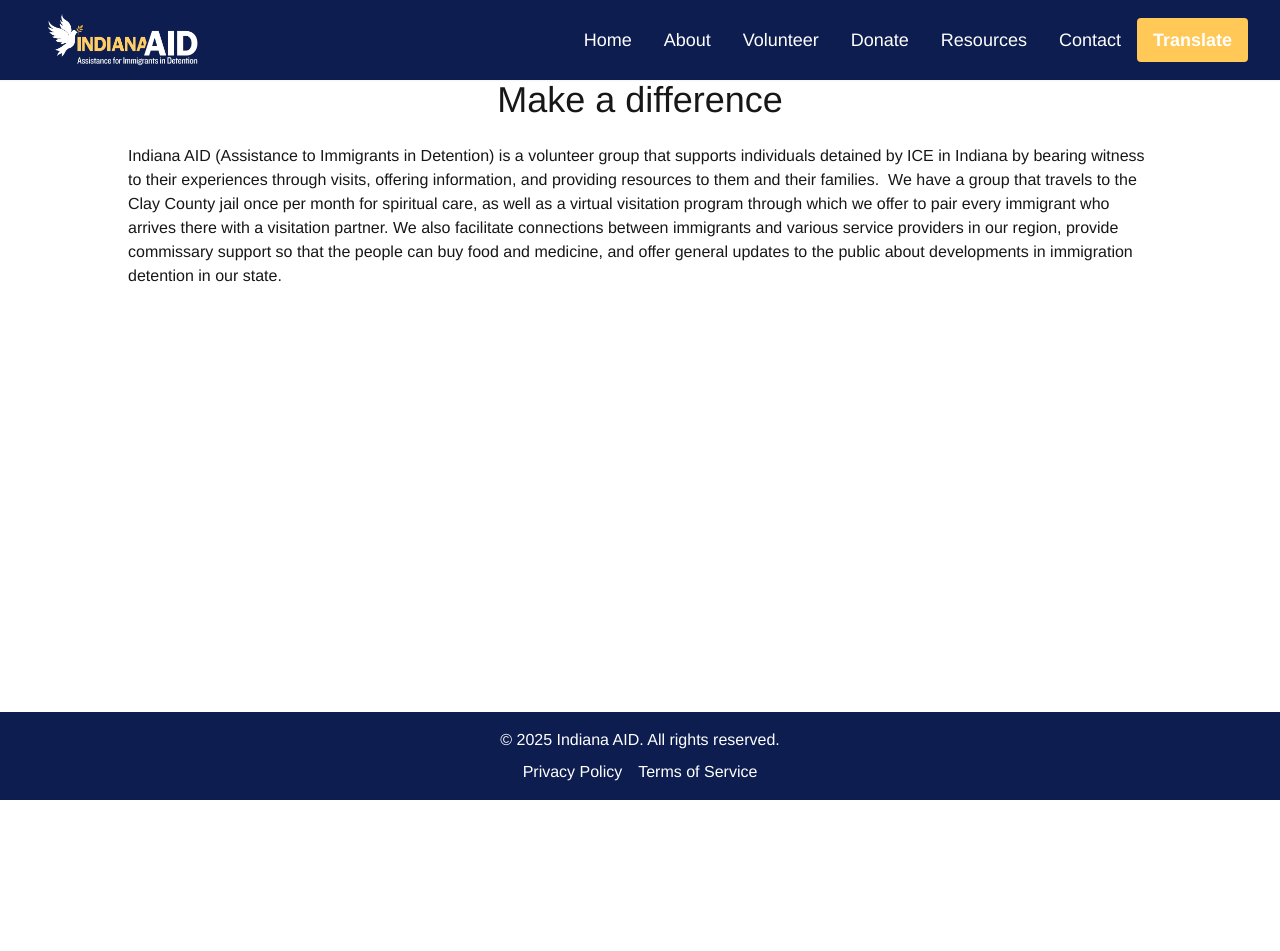
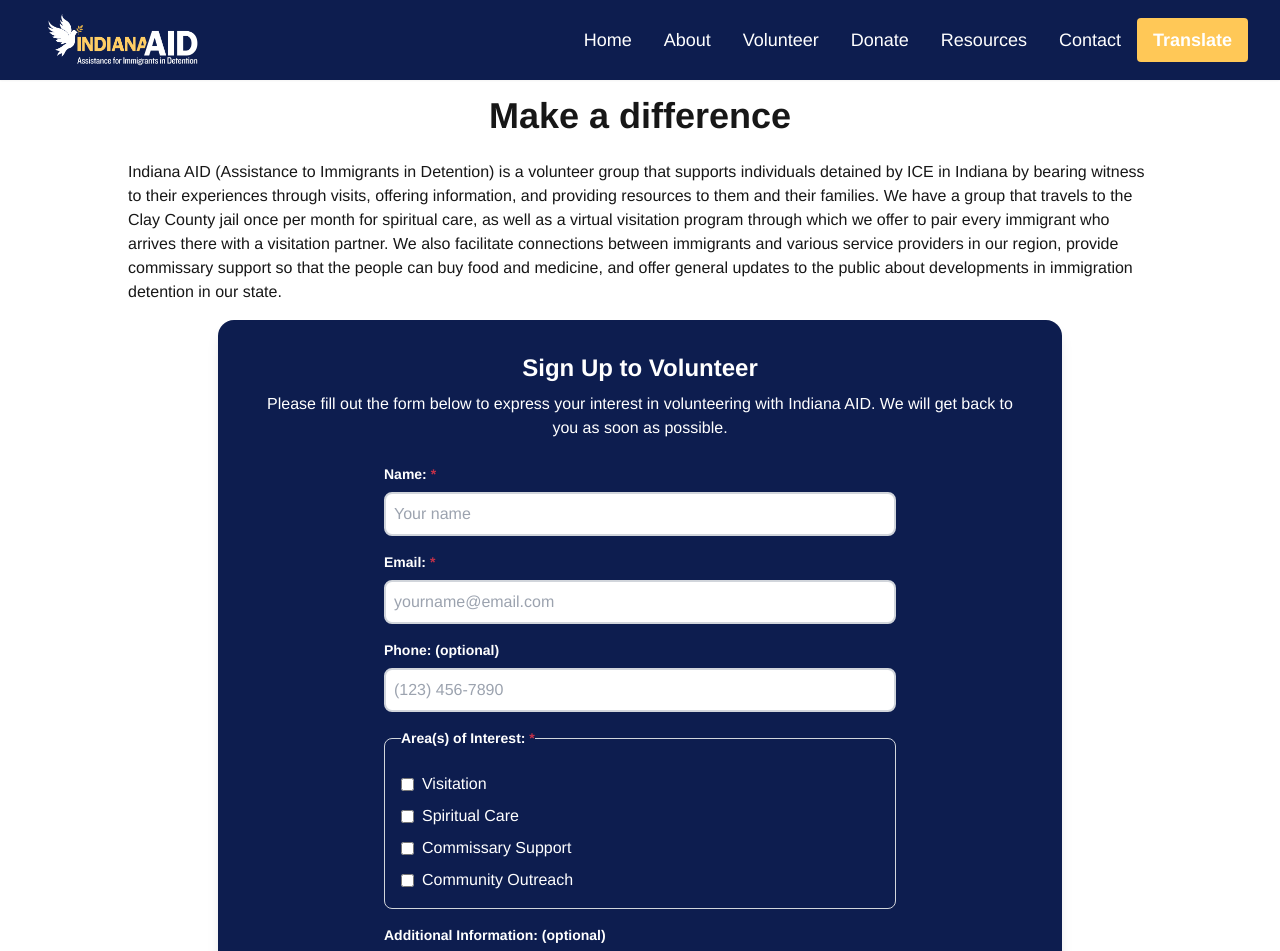
Before and after one commit to ccmalcom/indiana-aid, a Next.js app: page /volunteer in a window 1280 px wide. Shown: the top 951 px of the page. Before the commit the page ends 800 px from the top, so only its background shows below. Built offline with nearby package versions, Linux system fonts and the light colour scheme.

Commit message:
volunteer front end-- set up backend

```diff
--- a/src/app/api/send-email/route.js
+++ b/src/app/api/send-email/route.js
@@ -1,5 +1,5 @@
 import { Resend } from 'resend';
-import EmailTemplate from '@/app/components/email-template';
+import ContactEmailTemplate from '@/app/components/contact-email-template';
 
 const resend = new Resend(process.env.RESEND_API_KEY);
 
@@ -12,7 +12,7 @@ export async function POST(request) {
             to: 'chasecmalcom@gmail.com',
             subject: `New Contact Form Submission - ${name}`,
             reply_to: email,
-            react: EmailTemplate({ name, email, message }),
+            react: ContactEmailTemplate({ name, email, message }),
         }
         return Response.json({ success: true, testData });
     }
@@ -23,7 +23,7 @@ export async function POST(request) {
             to: 'chasecmalcom@gmail.com',
             subject: `New Contact Form Submission - ${name}`,
             reply_to: email,
-            react: EmailTemplate({ name, email, message }),
+            react: ContactEmailTemplate({ name, email, message }),
         });
 
         return Response.json({ success: true, data });
--- /dev/null
+++ b/src/app/components/contact-email-template.jsx
@@ -0,0 +1,16 @@
+export default function ContactEmailTemplate({ name, email, message }) {
+	return (
+		<div className="bg-white p-6 rounded-lg shadow-md">
+			<h1 className="text-2xl font-bold mb-4">New Contact Form Submission</h1>
+			<p className="text-gray-700 mb-2">
+				<strong>Name:</strong> {name}
+			</p>
+			<p className="text-gray-700 mb-2">
+				<strong>Email:</strong> {email}
+			</p>
+			<p className="text-gray-700">
+				<strong>Message:</strong> {message}
+			</p>
+		</div>
+	);
+}
--- a/src/app/components/email-template.jsx
+++ /dev/null
@@ -1,11 +0,0 @@
-
-export default function EmailTemplate({ name, email, message }) {
-  return (
-    <div className="bg-white p-6 rounded-lg shadow-md">
-      <h1 className="text-2xl font-bold mb-4">New Contact Form Submission</h1>
-      <p className="text-gray-700 mb-2"><strong>Name:</strong> {name}</p>
-      <p className="text-gray-700 mb-2"><strong>Email:</strong> {email}</p>
-      <p className="text-gray-700"><strong>Message:</strong> {message}</p>
-    </div>
-  );
-}
--- /dev/null
+++ b/src/app/components/volunteer-email-template.jsx
@@ -0,0 +1,28 @@
+export default function VolunteerEmailTemplate({
+	name,
+	email,
+	phone,
+	areasOfInterest,
+	additionalInfo,
+}) {
+	return (
+		<div className="bg-white p-6 rounded-lg shadow-md">
+			<h1 className="text-2xl font-bold mb-4">New Volunteer Form Submission</h1>
+			<p className="text-gray-700 mb-2">
+				<strong>Name:</strong> {name}
+			</p>
+			<p className="text-gray-700 mb-2">
+				<strong>Email:</strong> {email}
+			</p>
+			<p className="text-gray-700 mb-2">
+				<strong>Phone:</strong> {phone}
+			</p>
+			<p className="text-gray-700 mb-2">
+				<strong>Areas of Interest:</strong> {areasOfInterest.join(', ')}
+			</p>
+			<p className="text-gray-700">
+				<strong>Additional Information:</strong> {additionalInfo}
+			</p>
+		</div>
+	);
+}
--- a/src/app/volunteer/page.jsx
+++ b/src/app/volunteer/page.jsx
@@ -1,11 +1,140 @@
+export default function Volunteer() {
+	return (
+		<div className="viewport ">
+			<div className="header w-[80vw] mx-auto flex flex-col items-center">
+				<h1 className="text-4xl font-bold mt-4">Make a difference</h1>
+				<br />
+				<p>
+					Indiana AID (Assistance to Immigrants in Detention) is a volunteer
+					group that supports individuals detained by ICE in Indiana by bearing
+					witness to their experiences through visits, offering information, and
+					providing resources to them and their families. We have a group that
+					travels to the Clay County jail once per month for spiritual care, as
+					well as a virtual visitation program through which we offer to pair
+					every immigrant who arrives there with a visitation partner. We also
+					facilitate connections between immigrants and various service
+					providers in our region, provide commissary support so that the people
+					can buy food and medicine, and offer general updates to the public
+					about developments in immigration detention in our state.
+				</p>
+			</div>
+			<div className="volunteer-form w-[66vw] mx-auto flex flex-col items-center bg-blue rounded-2xl shadow-lg p-8 m-4 text-white">
+				<h2 className="text-2xl font-semibold">Sign Up to Volunteer</h2>
+				<p className="m-2 text-center">
+					Please fill out the form below to express your interest in
+					volunteering with Indiana AID. We will get back to you as soon as
+					possible.
+				</p>
+				{/* name, email, phone (opt), areas of interest (multi picklist), Additional info (text area) */}
+				<form className="w-full max-w-lg mt-4">
+					<div className="form-group mb-4">
+						<label htmlFor="name" className="block text-sm font-semibold mb-2">
+							Name: <span className="text-red">*</span>
+						</label>
+						<input
+							type="text"
+							id="name"
+							name="name"
+							required
+							className="rounded-lg p-2 border-2 border-gray-300 text-black w-full"
+							placeholder="Your name"
+						/>
+					</div>
 
+					<div className="form-group mb-4">
+						<label htmlFor="email" className="block text-sm font-semibold mb-2">
+							Email: <span className="text-red">*</span>
+						</label>
+						<input
+							type="email"
+							id="email"
+							name="email"
+							required
+							className="rounded-lg p-2 border-2 border-gray-300 text-black w-full"
+							placeholder="yourname@email.com"
+						/>
+					</div>
 
-export default function Volunteer() {
-    return (
-        <div className="w-[80vw] mx-auto flex flex-col items-center">
-            <h1 className="text-4xl">Make a difference</h1>
-            <br />
-            <p>Indiana AID (Assistance to Immigrants in Detention) is a volunteer group that supports individuals detained by ICE in Indiana by bearing witness to their experiences through visits, offering information, and providing resources to them and their families.  We have a group that travels to the Clay County jail once per month for spiritual care, as well as a virtual visitation program through which we offer to pair every immigrant who arrives there with a visitation partner. We also facilitate connections between immigrants and various service providers in our region, provide commissary support so that the people can buy food and medicine, and offer general updates to the public about developments in immigration detention in our state.  </p>
-        </div>
-    );
+					<div className="form-group mb-4">
+						<label htmlFor="phone" className="block text-sm font-semibold mb-2">
+							Phone: <span className="text-gray">(optional)</span>
+						</label>
+						<input
+							type="tel"
+							id="phone"
+							name="phone"
+							className="rounded-lg p-2 border-2 border-gray-300 text-black w-full"
+							placeholder="(123) 456-7890"
+						/>
+					</div>
+
+					<fieldset className="form-group mb-4 border rounded-lg p-4 border-gray-300">
+						<legend className="block text-sm font-semibold mb-2">
+							Area(s) of Interest: <span className="text-red">*</span>
+						</legend>
+
+						<div className="flex flex-col gap-2">
+							<label className="inline-flex items-center">
+								<input
+									type="checkbox"
+									name="interest"
+									value="visitation"
+									className="mr-2"
+								/>
+								Visitation
+							</label>
+							<label className="inline-flex items-center">
+								<input
+									type="checkbox"
+									name="interest"
+									value="spiritual_care"
+									className="mr-2"
+								/>
+								Spiritual Care
+							</label>
+							<label className="inline-flex items-center">
+								<input
+									type="checkbox"
+									name="interest"
+									value="commissary_support"
+									className="mr-2"
+								/>
+								Commissary Support
+							</label>
+							<label className="inline-flex items-center">
+								<input
+									type="checkbox"
+									name="interest"
+									value="community_outreach"
+									className="mr-2"
+								/>
+								Community Outreach
+							</label>
+						</div>
+					</fieldset>
+
+					<div className="form-group mb-4">
+						<label
+							htmlFor="additional_info"
+							className="block text-sm font-semibold mb-2">
+							Additional Information:{' '}
+							<span className="text-gray">(optional)</span>
+						</label>
+						<textarea
+							id="additional_info"
+							name="additional_info"
+							className="rounded-lg p-2 border-2 border-gray-300 text-black w-full"
+							rows="4"
+							placeholder="Any additional information or questions..."></textarea>
+					</div>
+
+					<button
+						type="submit"
+						className="bg-yellow text-black font-semibold px-4 py-2 rounded-lg hover:bg-yellow-dark transition-colors duration-200">
+						Submit
+					</button>
+				</form>
+			</div>
+		</div>
+	);
 }
```
Also changed, not shown: src/app/contact/page.jsx (+22 -20 lines).
